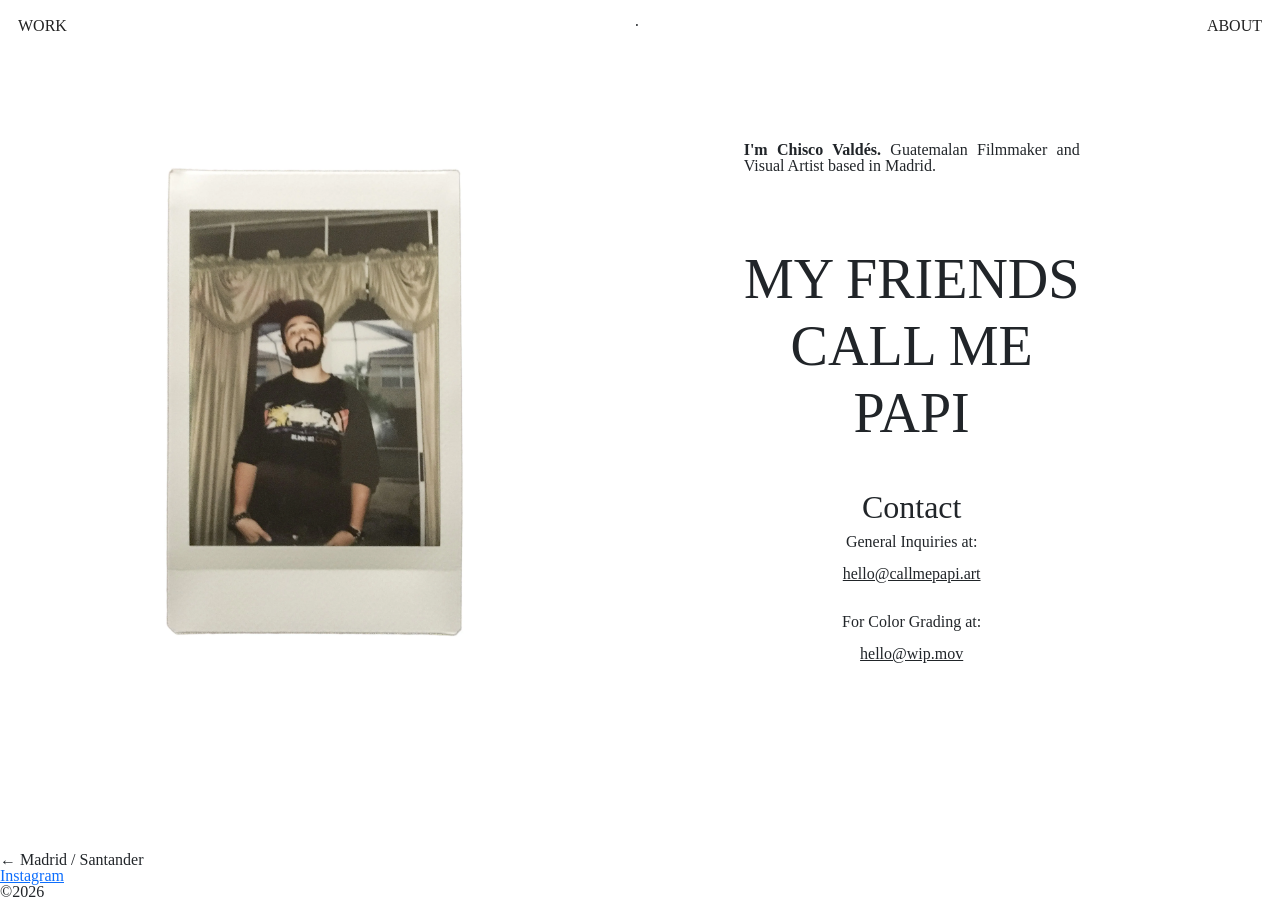
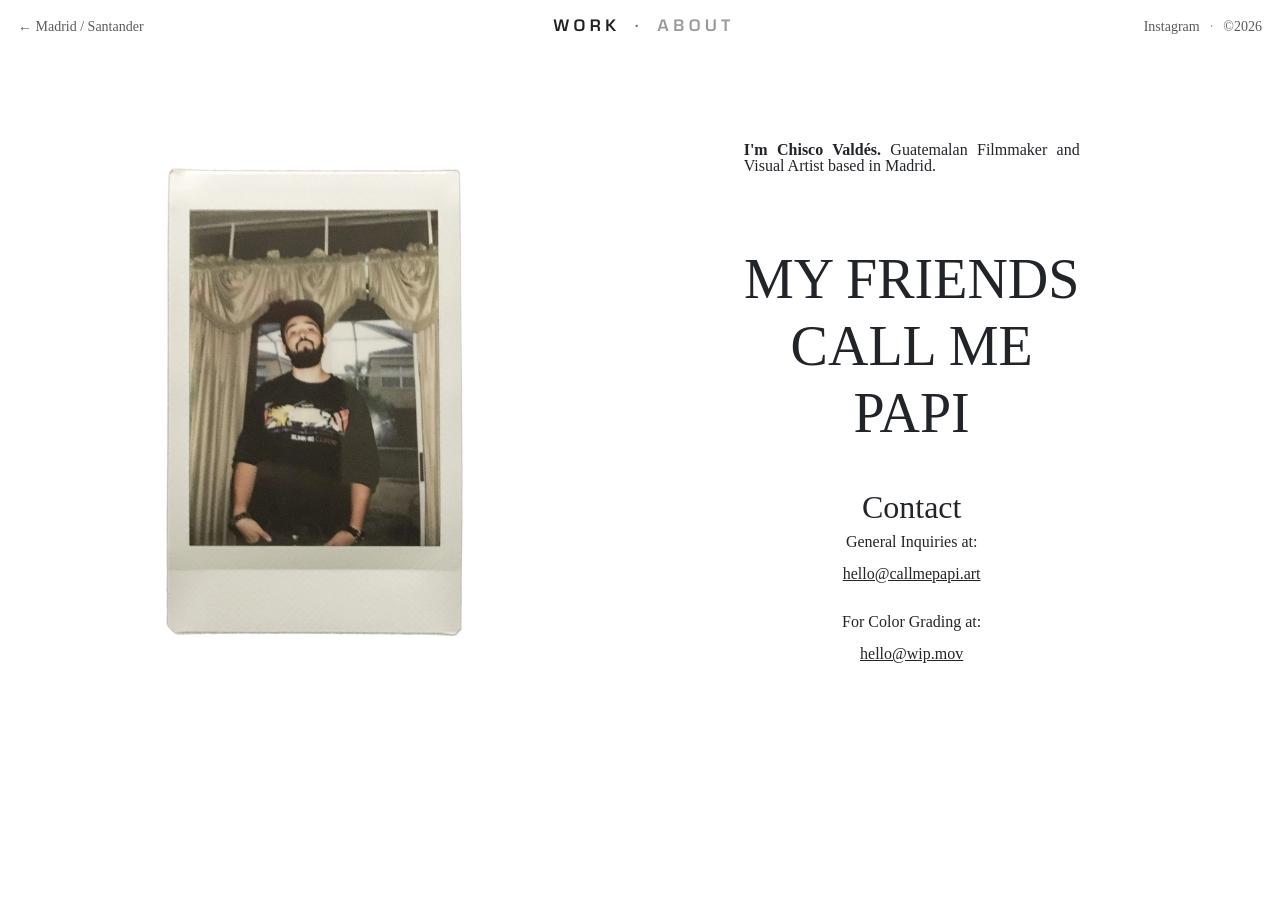
Before and after one commit to chiscovaldes/chiscovaldes, a Jekyll site: the page built from about.html, in a window 1280 px wide and 900 px high, scrolled down 128 px. Built offline with Jekyll 4.4.1, drawn with Linux system fonts in a browser that asks for light colours; after the commit the page ends 980 px from its top, so only the background shows below that.

Commit message:
Update about.html

```diff
--- a/about.html
+++ b/about.html
@@ -5,15 +5,26 @@ title: ABOUT - EL PAPI
 
 <!-- ABOUT: top nav (only this page) -->
 <nav class="about-top-nav">
-  <a href="{{ '/' | relative_url }}">WORK</a>
-  <span class="dot">·</span>
-  <a href="{{ '/about' | relative_url }}" class="is-active">ABOUT</a>
+  <div class="about-top-left">← Madrid / Santander</div>
+
+  <div class="about-top-center">
+    <a href="{{ '/' | relative_url }}">WORK</a>
+    <span class="dot">·</span>
+    <a href="{{ '/about' | relative_url }}" class="is-active">ABOUT</a>
+  </div>
+
+  <div class="about-top-right">
+    <a href="https://instagram.com/chisco.papi" target="_blank" rel="noopener">Instagram</a>
+    <span class="sep">·</span>
+    <span>©2026</span>
+  </div>
 </nav>
 
 <!-- hide the default bottom nav only on ABOUT -->
 <style>
   .navbar.fixed-bottom{ display:none !important; }
 </style>
+
 
 <div class="row about-row">
 
@@ -56,14 +67,3 @@ title: ABOUT - EL PAPI
   <div class="col-12 d-md-none" style="height: 20vh"></div>
 
 </div>
-
-<!-- Footer OUTSIDE the row -->
-<footer class="about-footer">
-  <div class="about-footer-left">← Madrid / Santander</div>
-
-  <div class="about-footer-center">
-    <a href="https://instagram.com/chisco.papi" target="_blank" rel="noopener">Instagram</a>
-  </div>
-
-  <div class="about-footer-right">©2026</div>
-</footer>
```
